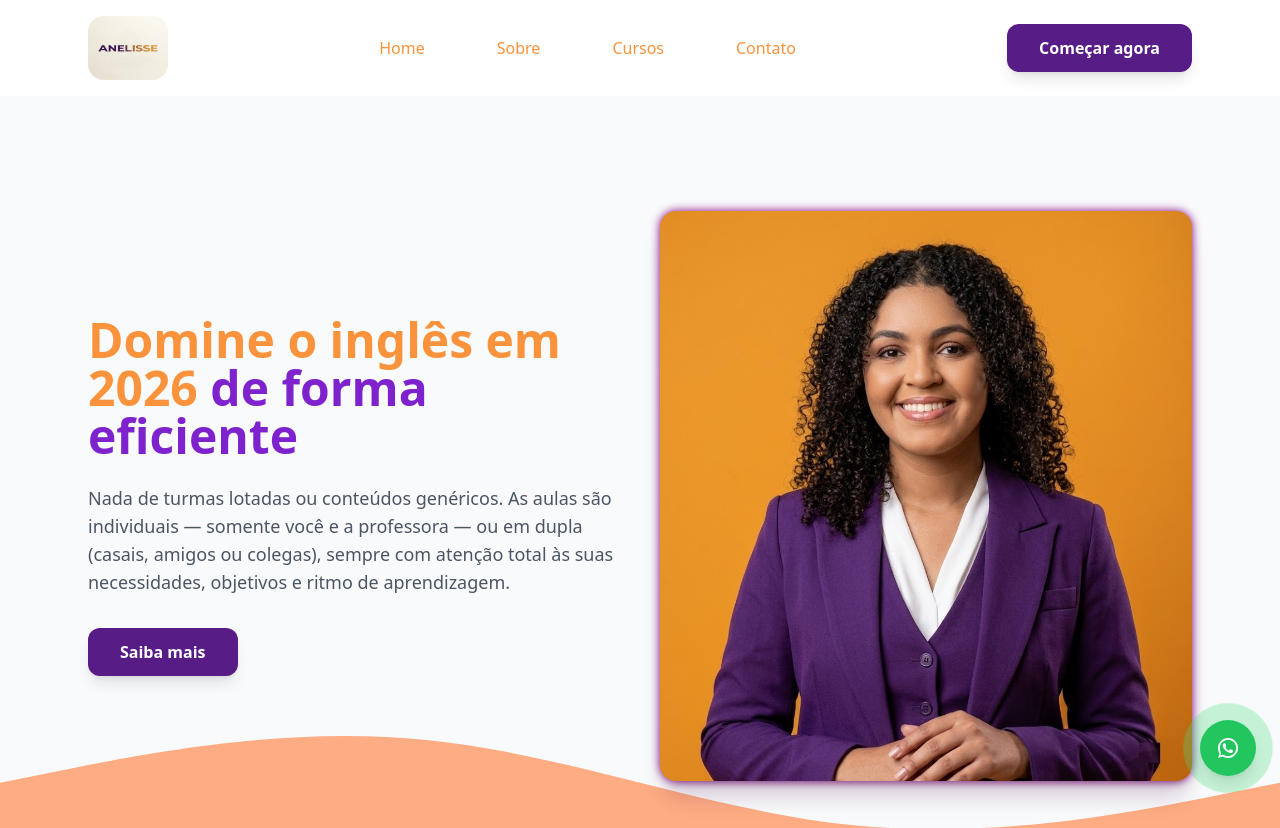
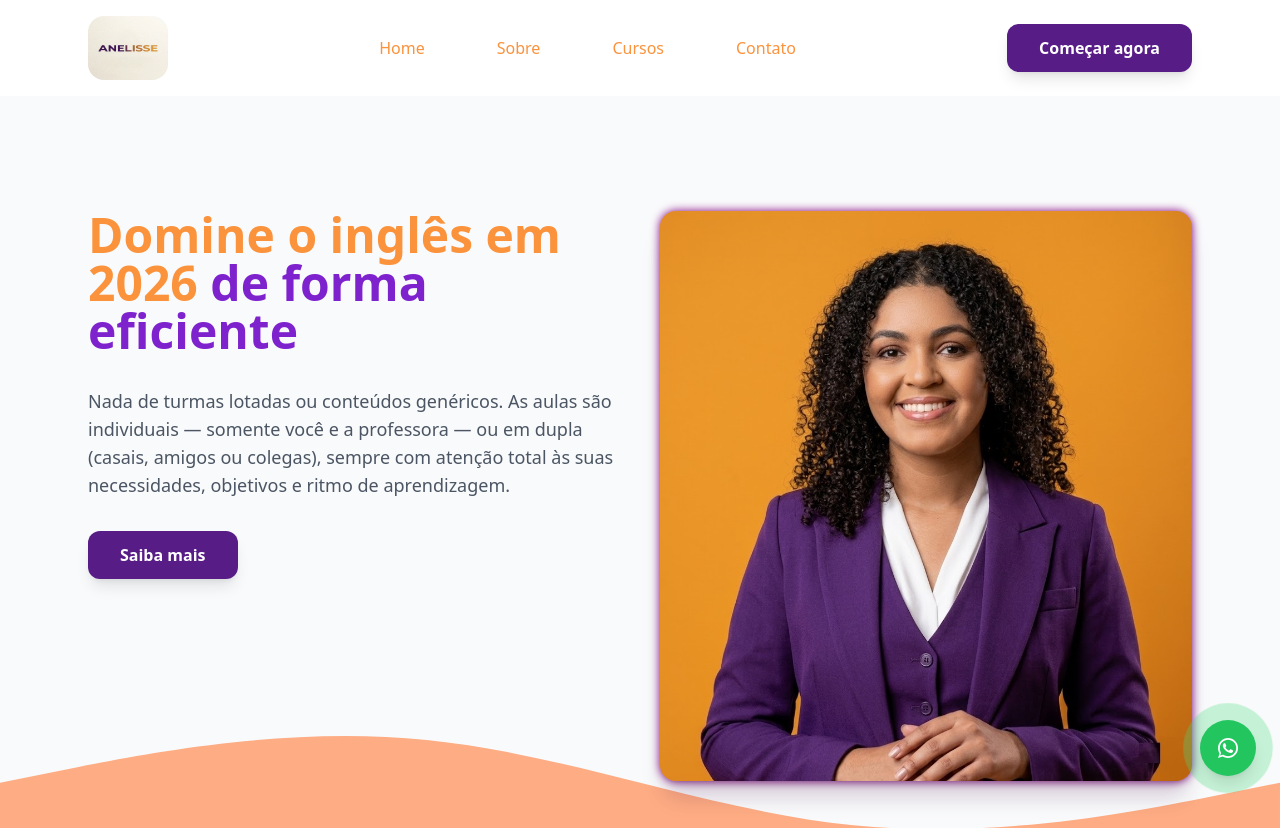
Before and after one commit to Kaikyterto/anelissa-course, a React (Vite) app: page / in a window 1280 px wide. Shown: the top 828 px of the page. Built offline with nearby package versions, Linux system fonts and the light colour scheme.

Commit message:
algumas alterações no design

```diff
--- a/src/components/Hero.jsx
+++ b/src/components/Hero.jsx
@@ -4,7 +4,7 @@ import anelisse from "../assets/anelisse.jpg";
 export default function Hero() {
   return (
     <section className="relative min-h-screen flex items-center bg-gray-50 overflow-hidden">
-      <div className="max-w-6xl mx-auto px-6 grid md:grid-cols-2 gap-10 items-center z-10">
+      <div className="max-w-6xl mx-auto px-6 grid md:grid-cols-2 gap-10  z-10">
         {/* Texto */}
         <div>
           <h1 className="text-4xl md:text-5xl font-bold text-orange-400 leading-tight">
@@ -12,7 +12,7 @@ export default function Hero() {
             <span className="text-purple-700 "> de forma eficiente</span>
           </h1>
 
-          <p className="mt-6 text-lg text-gray-600">
+          <p className="mt-8 text-lg text-gray-600">
             Nada de turmas lotadas ou conteúdos genéricos. As aulas são
             individuais — somente você e a professora — ou em dupla (casais,
             amigos ou colegas), sempre com atenção total às suas necessidades,
```
